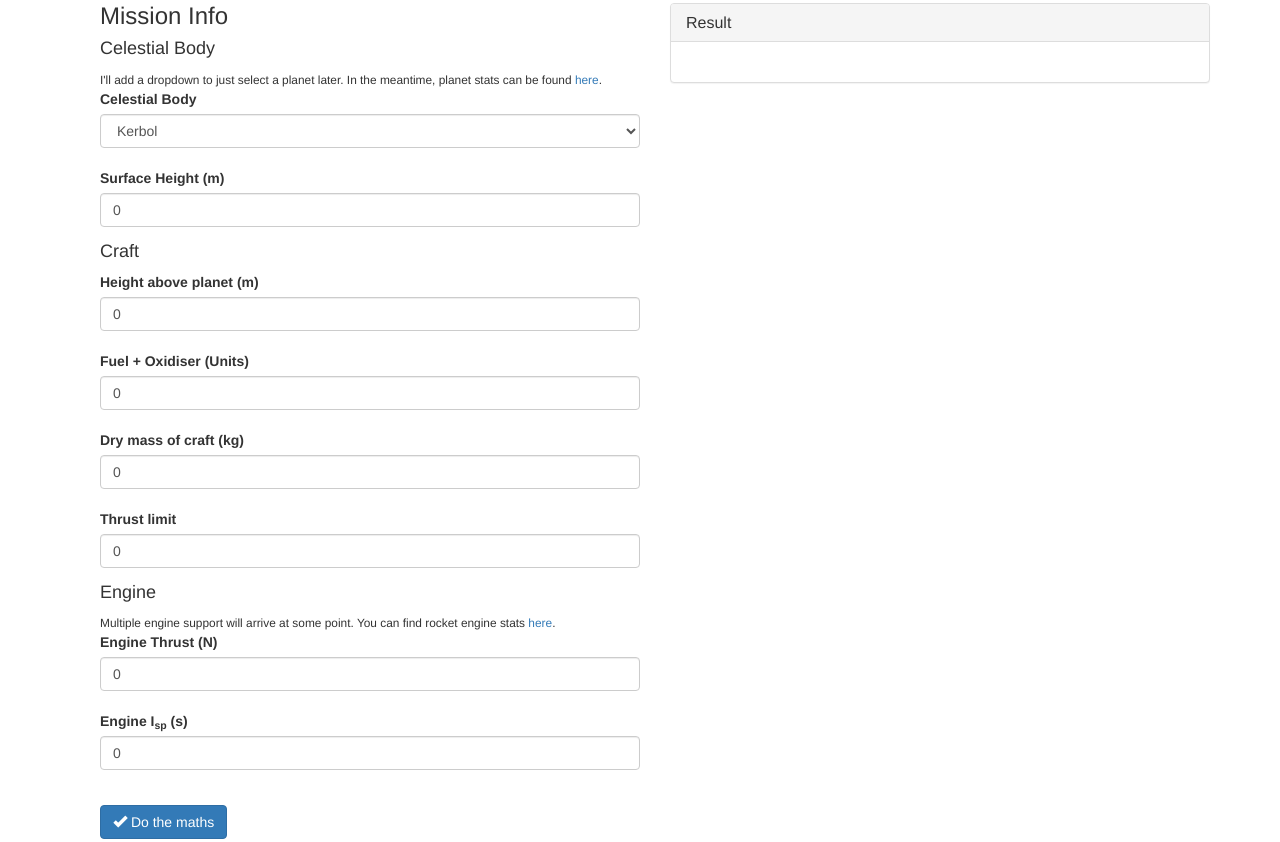
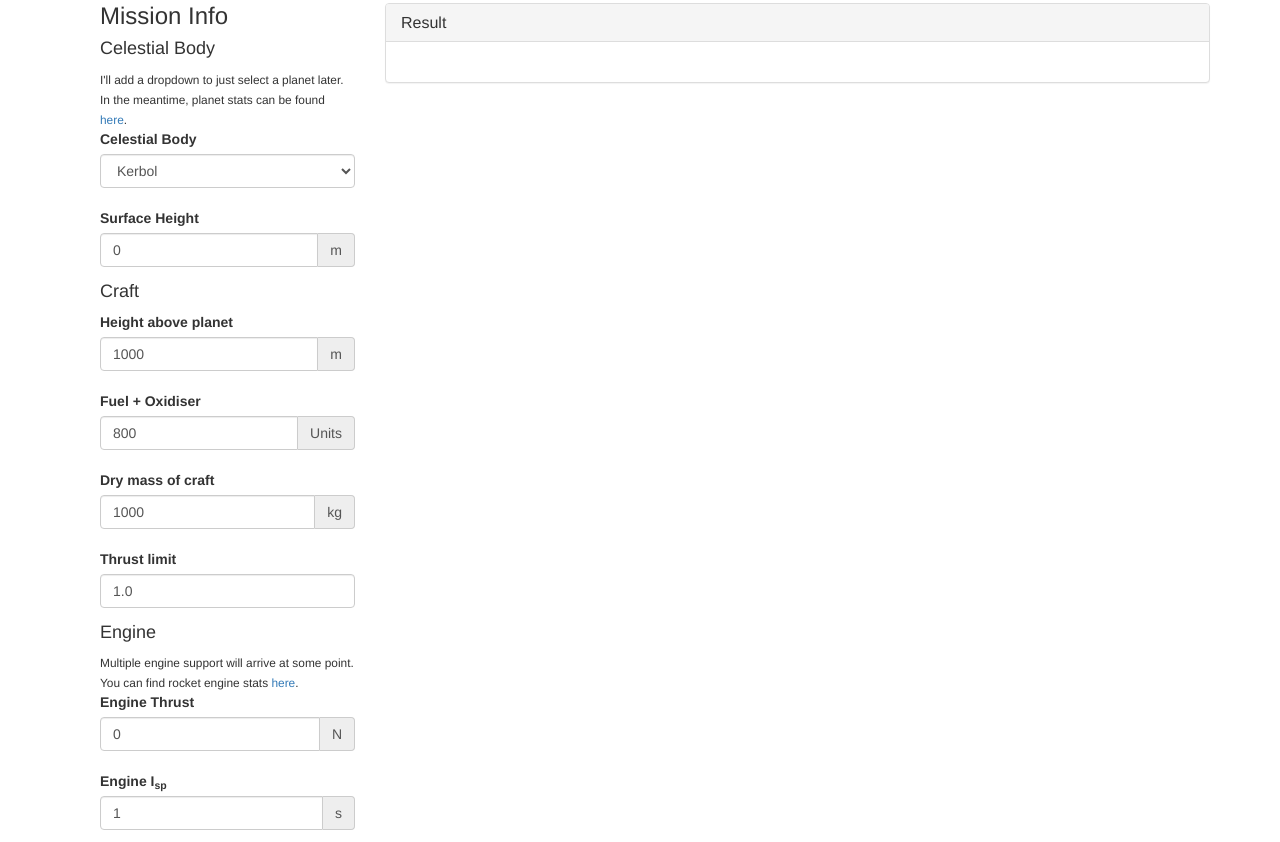
Before and after one commit to Pr0x1mas/KSP-Suicide-Burn-Calculator, a plain HTML site: page index.html in a window 1280 px wide. Shown: the part 607-1449 px from the top of the page. Drawn offline with nearby package versions, Linux system fonts and the light colour scheme.

Commit message:
form stuff

```diff
--- a/index.html
+++ b/index.html
@@ -16,11 +16,16 @@
     </head>
 
     <body>
+
         <div class="container">
             <header class="page-header">
                 <h1>Suicide Burn Calculator <small>for Kerbal Space Program</small></h1>
                 <p>By <a href="https://pr0x1mas.github.io">Pr0x1mas</a></p>
             </header>
+
+            <noscript>
+                <div class="alert alert-danger" role="alert">This website requires JavaScript to be enabled in order to function.</div>
+            </noscript>
 
             <section>
                 <div class="container-fluid">
@@ -61,7 +66,7 @@
 
             <section class="container">
                 <h2>Calculator</h2>
-                <form class="col-md-6">
+                <form class="col-md-3">
                     <h3>Mission Info</h3>
                     <div class="form-group">
                         <h4>Celestial Body</h4>
@@ -88,29 +93,40 @@
 
                         <br>
 
-                        <label for="surfaceHeight">Surface Height (m)</label>
-                        <input value="0" required class="form-control" type="number" id="surfaceHeight">
+                        <label for="surfaceHeight">Surface Height</label>
+                        <div class="input-group">
+                            <input value="0" required class="form-control" type="number" id="surfaceHeight">
+                            <span class="input-group-addon">m</span>
+                        </div>
                     </div>
 
                     <div class="form-group">
                         <h4>Craft</h4>
-                        <label for="startHeight">Height above planet (m)</label>
-                        <input value="0" required class="form-control" type="number" id="startHeight">
+                        <label for="startHeight">Height above planet</label>
+                        <div class="input-group">
+                            <input min="1" value="1000" required class="form-control" type="number" id="startHeight">
+                            <span class="input-group-addon">m</span>
+                        </div>
+                        <br>
+
+                        <label for="fuelAmount">Fuel + Oxidiser</label>
+                        <div class="input-group">
+                            <input value="800" required class="form-control" type="number" id="fuelAmount">
+                            <span class="input-group-addon">Units</span>
+                        </div>
 
                         <br>
 
-                        <label for="fuelAmount">Fuel + Oxidiser (Units)</label>
-                        <input value="0" required class="form-control" type="number" id="fuelAmount">
-
-                        <br>
-
-                        <label for="dryMass">Dry mass of craft (kg)</label>
-                        <input value="0" required class="form-control" type="number" id="dryMass">
+                        <label for="dryMass">Dry mass of craft</label>
+                        <div class="input-group">
+                            <input min="0.1" value="1000" required class="form-control" type="number" id="dryMass">
+                            <span class="input-group-addon">kg</span>
+                        </div>
 
                         <br>
 
                         <label for="thrustLimit">Thrust limit</label>
-                        <input value="0" required class="form-control" type="number" id="thrustLimit">
+                        <input value="1.0" required class="form-control" type="number" id="thrustLimit">
                     </div>
 
                     <div class="form-group">
@@ -119,13 +135,18 @@
 
                         <br>
 
-                        <label for="engineThrust">Engine Thrust (N)</label>
-                        <input value="0" required class="form-control" type="number" id="engineThrust">
-
+                        <label for="engineThrust">Engine Thrust</label>
+                        <div class="input-group">
+                            <input value="0" required class="form-control" type="number" id="engineThrust">
+                            <span class="input-group-addon">N</span>
+                        </div>
                         <br>
 
-                        <label for="engineISP">Engine I<sub>sp</sub> (s)</label>
-                        <input value="0" required class="form-control" type="number" id="engineISP">
+                        <label for="engineISP">Engine I<sub>sp</sub></label>
+                        <div class="input-group">
+                            <input min="1" value="1" required class="form-control" type="number" id="engineISP">
+                            <span class="input-group-addon">s</span>
+                        </div>
                     </div>
 
                     <br>
@@ -136,7 +157,7 @@
 
                 <br>
 
-                <div class="col-md-6">
+                <div class="col-md-9">
                     <div class="panel panel-default">
                         <div class="panel-heading">
                             <h3 class="panel-title">Result</h3>
```
